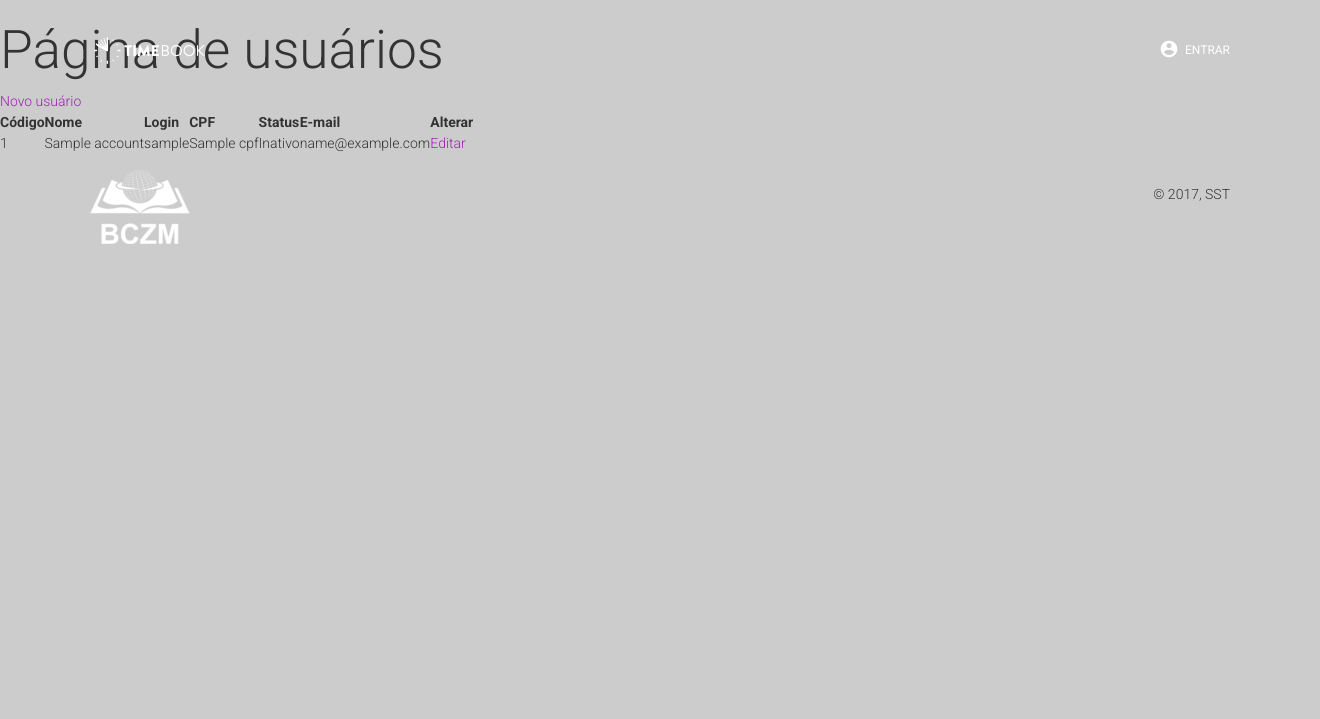
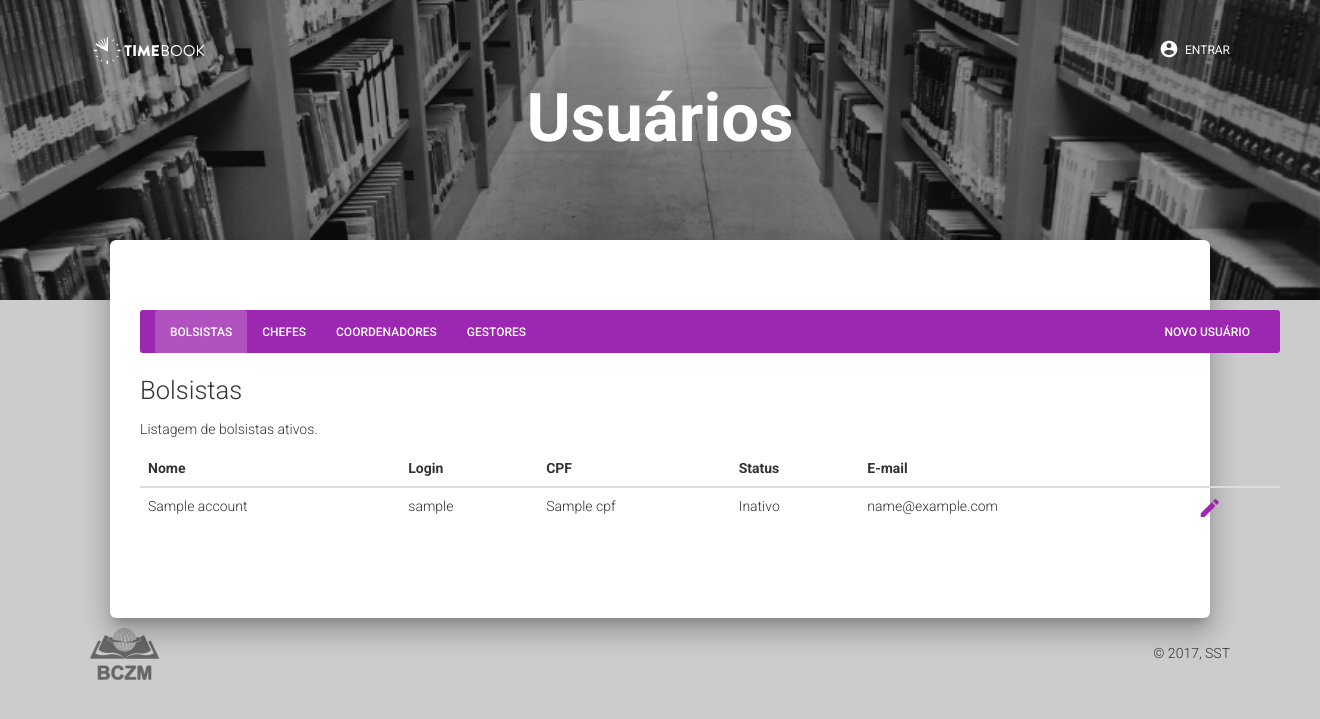
Before and after one commit to andersonqueiroz/frequencia, a Django app: template frequencia/frequencia/accounts/templates/accounts/accounts.html in a window 1320 px wide. Shown: the top 719 px of the page. Run offline with Django 3.2, Linux system fonts and the light colour scheme; the template is opened without the code that fills it: most values are stand-ins (such as "Sample title", 1, 10 or a date in 2020); some libraries are stand-ins or nearby versions.

Commit message:
Alterações de template de usuarios

```diff
--- a/frequencia/frequencia/accounts/templates/accounts/accounts.html
+++ b/frequencia/frequencia/accounts/templates/accounts/accounts.html
@@ -1,28 +1,50 @@
 {% extends 'base.html' %}
+{% load staticfiles %}
 
 {% block content %}
+    <div class="header header-filter" style="background-image: url({% static 'images/bg.jpg' %})">
+        <div class="container">
+            <div class="row">
+                <div class="col-md-8 col-md-offset-2">
+                    <div class="brand">
+                        <h1>Usuários</h1>
+                    </div>
+                </div>
+            </div>
+        </div>
+    </div>
 
+    <div class="main main-raised col-md-10 col-md-offset-1">
+        <div class="profile-content">
+            <div class="container">
+                <div class="section">
 
-<h1>Página de usuários</h1>
+                    <ul class="nav nav-tabs">
+                      <li class="active"><a data-toggle="tab" href="#home">Bolsistas</a></li>
+                      <li><a data-toggle="tab" href="#menu1">Chefes</a></li>
+                      <li><a data-toggle="tab" href="#menu2">Coordenadores</a></li>
+                      <li><a data-toggle="tab" href="#menu2">Gestores</a></li>
+                      <li class="pull-right"><a href="{% url 'accounts:accounts_create' %}">Novo usuário</a></li>
+                    </ul>
 
-<a href="{% url 'accounts:accounts_create' %}">Novo usuário</a>
-
-<table>
+                    <div class="tab-content">
+                      <div id="home" class="tab-pane fade in active">
+                        <h3>Bolsistas</h3>
+                        <p>Listagem de bolsistas ativos.</p>
+                        <table class="table">
                             <thead>
                                 <tr>
-            <th>Código</th>
                                     <th>Nome</th>
                                     <th>Login</th>
                                     <th>CPF</th>
                                     <th>Status</th>
                                     <th>E-mail</th>
-            <th>Alterar</th>
+                                    <th></th>
                                 </tr>
                             </thead>
                             <tbody>
                                 {% for account in object_list %}
                                 <tr>
-            <td>{{ account.pk }}</td>
                                     <td>{{ account.name }}</td>
                                     <td>{{ account.username }}</td>
                                     <td>{{ account.cpf }}</td>
@@ -32,10 +54,25 @@
                                     <td>Inativo</td>
                                     {% endif %}
                                     <td>{{ account.email }}</td>
-            <td><a href="{% url 'accounts:accounts_edit' account.pk %}">Editar</a></td>
+                                    <td><a href="{% url 'accounts:accounts_edit' account.pk %}"><i class="material-icons">create</i></a></td>
                                 </tr>
                                 {% endfor %}
                             </tbody>
                         </table>
+                      </div>
+                      <div id="menu1" class="tab-pane fade">
+                        <h3>Menu 1</h3>
+                        <p>Some content in menu 1.</p>
+                      </div>
+                      <div id="menu2" class="tab-pane fade">
+                        <h3>Menu 2</h3>
+                        <p>Some content in menu 2.</p>
+                      </div>
+                    </div>
 
+                </div>
+
+            </div>
+        </div>
+    </div>
 {% endblock %}
--- a/frequencia/frequencia/core/static/css/material-kit.css
+++ b/frequencia/frequencia/core/static/css/material-kit.css
@@ -3558,7 +3558,8 @@ input[type="file"] > input[type="button"]::-moz-focus-inner {
 }
 
 .main-raised {
-  margin: -60px 30px 0px;
+  margin-top: -60px;
+  margin-bottom: 10px;
   border-radius: 6px;
   box-shadow: 0 16px 24px 2px rgba(0, 0, 0, 0.14), 0 6px 30px 5px rgba(0, 0, 0, 0.12), 0 8px 10px -5px rgba(0, 0, 0, 0.2);
 }
@@ -3628,10 +3629,10 @@ h2.title {
 }
 
 .index-page .wrapper > .header {
-  height: 90vh;
+  height: 20vh;
 }
 .index-page .brand {
-  margin-top: 30vh;
+  margin-top: 10vh;
   color: #FFFFFF;
   text-align: center;
 }
@@ -3648,12 +3649,12 @@ h2.title {
 .index-page .section-basic {
   padding-top: 15px;
 }
-.index-page .header-filter:after {
+/*.index-page .header-filter:after {
   background: rgba(101, 47, 142, 0.64);
   background: linear-gradient(45deg, rgba(101, 47, 142, 0.88) 0%, rgba(125, 46, 185, 0.45) 100%);
   background: -moz-linear-gradient(135deg, rgba(101, 47, 142, 0.88) 0%, rgba(125, 46, 185, 0.45) 100%);
   background: -webkit-linear-gradient(135deg, rgba(101, 47, 142, 0.88) 0%, rgba(125, 46, 185, 0.45) 100%);
-}
+}*/
 
 .landing-page .header {
   height: 100vh;
--- a/frequencia/frequencia/core/templates/base.html
+++ b/frequencia/frequencia/core/templates/base.html
@@ -74,7 +74,7 @@
 			            <nav class="pull-left">
 							<ul>
 								<li>
-									<img class="logoBCZM" src="{% static 'images/logobczm.png' %}">
+									<img class="logoBCZM" src="{% static 'images/logobczm_dark.png' %}">
 								</li>
 							</ul>
 			            </nav>
```
Also changed, not shown: frequencia/frequencia/accounts/templates/accounts/accounts_create.html (+21 -2 lines), frequencia/frequencia/core/templates/home.html (+18 -2 lines), frequencia/frequencia/registro/templates/registro/registro.html (+15 -2 lines), frequencia/frequencia/core/static/images/logobczm.png, frequencia/frequencia/core/static/images/logobczm_dark.png (added). Lines whose indentation alone changed are shown as unchanged.
